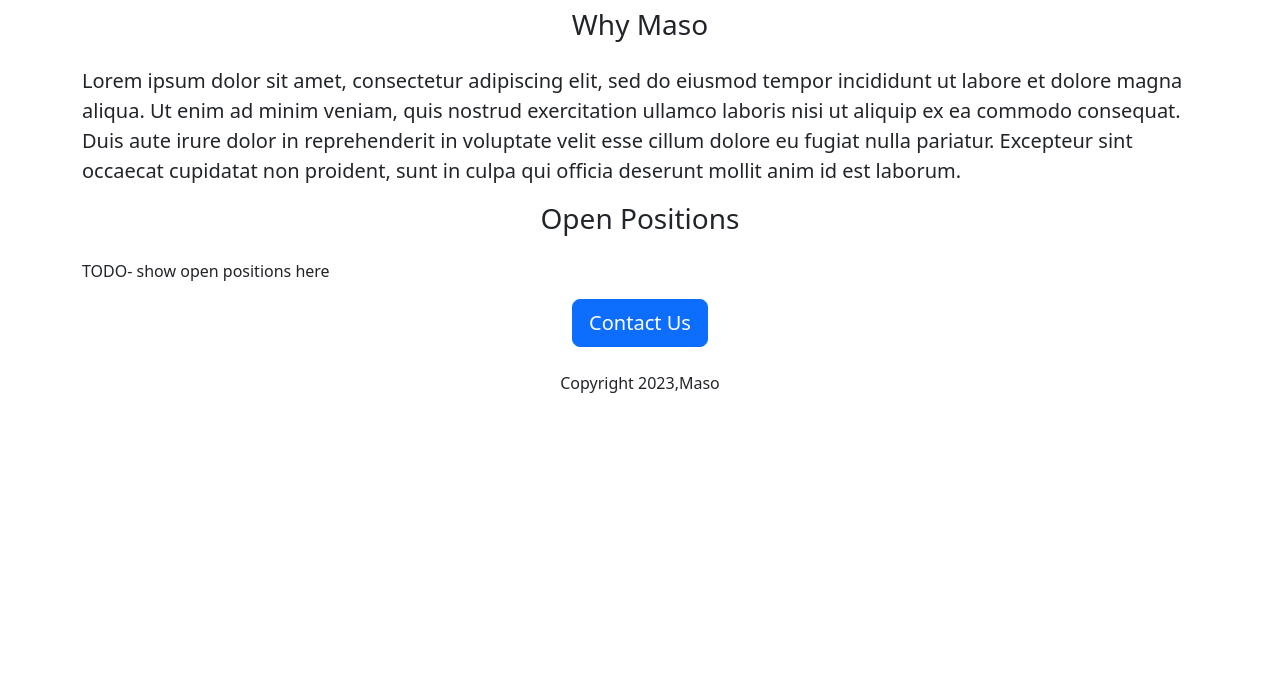
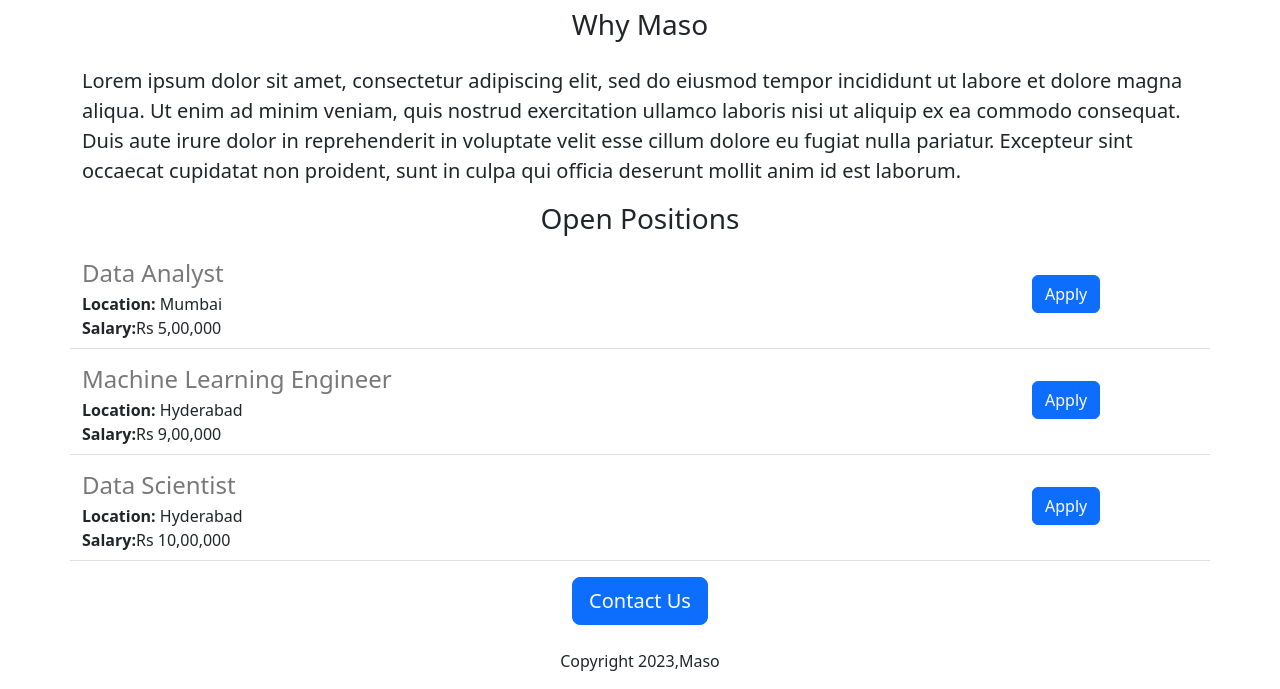
Before and after one commit to Sarpashastra/Maso-careers-website, a Flask app: page / in a window 1280 px wide. Shown: the part 580-1269 px from the top of the page. Before the commit the page ends 973 px from the top, so only its background shows below. Run offline with Flask 3, Linux system fonts and the light colour scheme.

Commit message:
Added dynamic data and api route, modified html

```diff
--- a/main.py
+++ b/main.py
@@ -1,9 +1,36 @@
-from flask import Flask,render_template
+from flask import Flask,render_template,jsonify
 
 app = Flask(__name__)
+JOBS=[
+  {
+    'id':1,
+    'title':'Data Analyst',
+    'location':'Mumbai',
+    'salary':'Rs 5,00,000',
+  },
+  {
+    'id':2,
+    'title':'Machine Learning Engineer',
+    'location':'Hyderabad',
+    'salary':'Rs 9,00,000',
+  },
+  {
+    'id':3,
+    'title':'Data Scientist',
+    'location':'Hyderabad',
+    'salary':'Rs 10,00,000',
+  },
+]
+
+@app.route('/api/jobs')
+def list_jobs():
+  return jsonify(JOBS)
+
+
 @app.route("/")
 def hello_world():
-  return render_template("home.html")
+  return render_template("home.html",
+                         jobs=JOBS)
 
 if(__name__)=='__main__':
-  app.run(host='0.0.0.0',debug=True)
+  app.run(host='0.0.0.0', debug=True)
--- a/templates/home.html
+++ b/templates/home.html
@@ -55,11 +55,15 @@
     <h3 class='text-center mt-2 mb-4'>Why Maso</h3>
     <p class='lead'>Lorem ipsum dolor sit amet, consectetur adipiscing elit, sed do eiusmod tempor incididunt ut labore et dolore magna aliqua. Ut enim ad minim veniam, quis nostrud exercitation ullamco laboris nisi ut aliquip ex ea commodo consequat. Duis aute irure dolor in reprehenderit in voluptate velit esse cillum dolore eu fugiat nulla pariatur. Excepteur sint occaecat cupidatat non proident, sunt in culpa qui officia deserunt mollit anim id est laborum.</p>
     <h3 class='text-center mt-2 mb-4'>Open Positions</h3>
-    <p>TODO- show open positions here</p>
-      <div style='text-align:center;'>
-    <button class="btn btn-primary btn-lg">Contact Us</button>
+    <p>
+      {% for job in jobs %}
+        {%include 'jobitem.html' %}
+      {% endfor %}
+    </p>
+    <div style='text-align:center;'>
+        <button class="btn btn-primary btn-lg">Contact Us</button>
         <p class='mt-4'>Copyright 2023,Maso</p>
-      </div>
+    </div>
     </div>
   </body>
 </html>
--- /dev/null
+++ b/templates/jobitem.html
@@ -0,0 +1,16 @@
+<div class="border-bottom row" style="margin-bottom:16px; padding-bottom:8px;">
+  <div class="col-10">
+    <h4 style="color:rgb(120,120,120); margin-bottom:4px;" >
+      {{job['title']}}
+    </h4>
+    <div>
+      <b>Location:</b> {{job['location']}}
+    <div>
+      <b>Salary:</b>{{job['salary']}}
+    </div>
+  </div>
+  </div>
+  <div class="col-2 mt-3">
+  <button type="button" class="btn btn-primary">Apply</button>
+  </div>
+</div>
```
